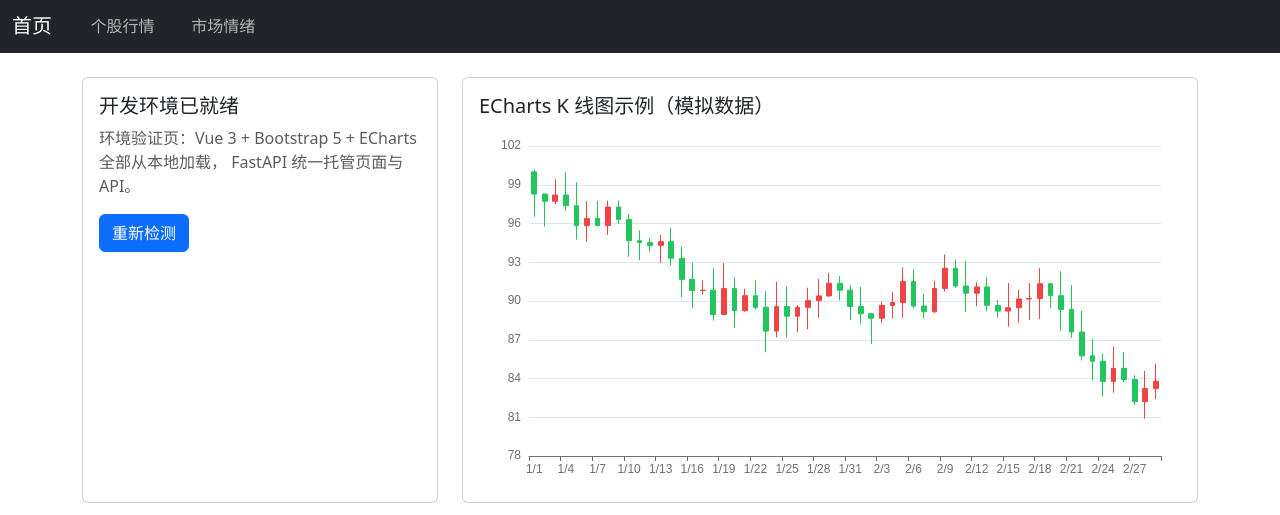
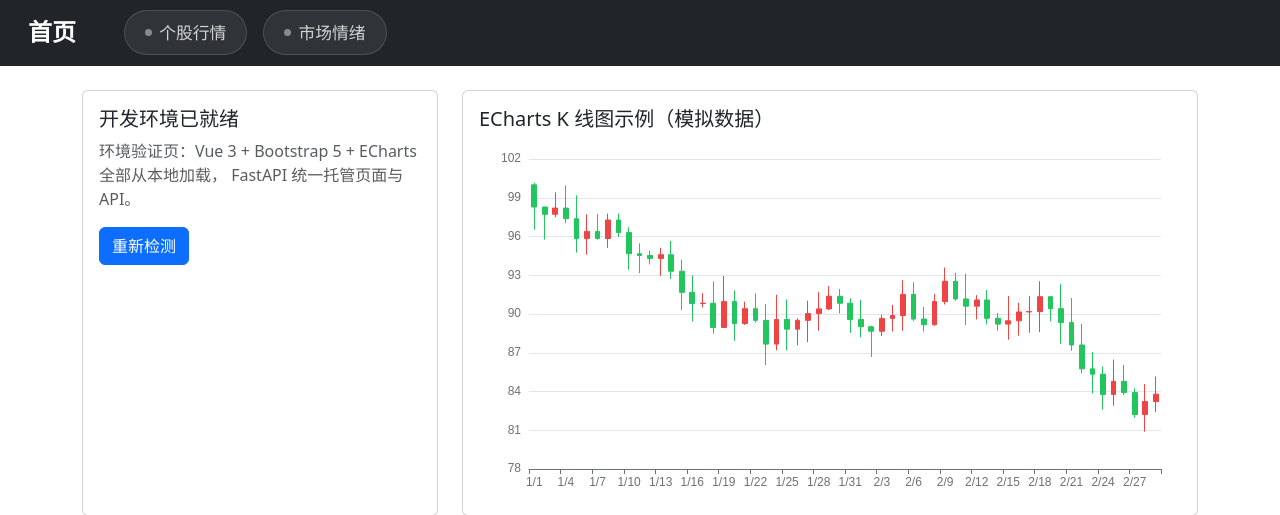
Before and after one commit to xiaopan91/ps_web, a FastAPI app: page / in a window 1280 px wide. Shown: the top 515 px of the page. Run offline with FastAPI, Linux system fonts and the light colour scheme; some libraries are stand-ins or nearby versions.

Commit message:
导航视觉升级：玻璃拟态胶囊按钮
- 大号粗体品牌（1.5rem/700）+ 胶囊链接（1.05rem，圆形胶囊、细边框、
  半透明底、前置圆点标识）
- 悬停：变亮 + 上浮 1px + 投影光晕
- 导航整体 padding 加大、项间距 gap-3

Co-Authored-By: Claude Code <noreply@anthropic.com>

```diff
--- a/static/css/style.css
+++ b/static/css/style.css
@@ -4,26 +4,53 @@
   height: 360px;
 }
 
-/* 导航链接：可点击观感（圆角底 + 悬停高亮） */
+/* 导航链接：玻璃拟态胶囊（大尺寸、悬停上浮光晕、圆点标识） */
+.navbar {
+  padding: 0.65rem 0;
+}
+
+.navbar .navbar-brand {
+  font-size: 1.5rem;
+  font-weight: 700;
+  padding: 0.4rem 1rem;
+  border-radius: 999px;
+  transition: all 0.18s ease;
+}
+
+.navbar .navbar-brand:hover {
+  background: rgba(255, 255, 255, 0.12);
+  box-shadow: 0 4px 14px rgba(0, 0, 0, 0.3);
+}
+
 .navbar .app-nav {
-  padding: 0.4rem 0.9rem;
-  border-radius: 0.375rem;
-  color: rgba(255, 255, 255, 0.65);
+  display: inline-flex;
+  align-items: center;
+  gap: 0.45rem;
+  padding: 0.55rem 1.25rem;
+  border-radius: 999px;
+  font-size: 1.05rem;
+  font-weight: 500;
+  color: rgba(255, 255, 255, 0.78);
+  background: rgba(255, 255, 255, 0.07);
+  border: 1px solid rgba(255, 255, 255, 0.14);
   text-decoration: none;
-  font-size: 1rem;
-  transition: background 0.15s, color 0.15s;
+  transition: all 0.18s ease;
+}
+
+.navbar .app-nav::before {
+  content: "";
+  width: 7px;
+  height: 7px;
+  border-radius: 50%;
+  background: currentColor;
+  opacity: 0.55;
+  flex: none;
 }
 
 .navbar .app-nav:hover {
-  background: rgba(255, 255, 255, 0.14);
   color: #fff;
+  background: rgba(255, 255, 255, 0.16);
+  border-color: rgba(255, 255, 255, 0.38);
+  transform: translateY(-1px);
+  box-shadow: 0 4px 14px rgba(0, 0, 0, 0.35);
 }
-
-.navbar .navbar-brand {
-  border-radius: 0.375rem;
-  transition: background 0.15s;
-}
-
-.navbar .navbar-brand:hover {
-  background: rgba(255, 255, 255, 0.14);
-}
--- a/templates/index.html
+++ b/templates/index.html
@@ -13,7 +13,7 @@
   <div id="app">
     <nav class="navbar navbar-dark bg-dark">
       <div class="container-fluid d-flex align-items-center">
-        <div class="d-flex align-items-center gap-2">
+        <div class="d-flex align-items-center gap-3">
           <a class="navbar-brand mb-0 h1" href="/">首页</a>
           <a class="app-nav" href="/stock">个股行情</a>
           <a class="app-nav" href="/sentiment">市场情绪</a>
--- a/templates/stock.html
+++ b/templates/stock.html
@@ -24,7 +24,7 @@
   <div id="app">
     <nav class="navbar navbar-dark bg-dark">
       <div class="container-fluid d-flex align-items-center">
-        <div class="d-flex align-items-center gap-2">
+        <div class="d-flex align-items-center gap-3">
           <a class="navbar-brand mb-0 h1" href="/">首页</a>
           <a class="app-nav" href="/sentiment">市场情绪</a>
         </div>
```
Also changed, not shown: templates/sentiment.html (+25 -9 lines).
